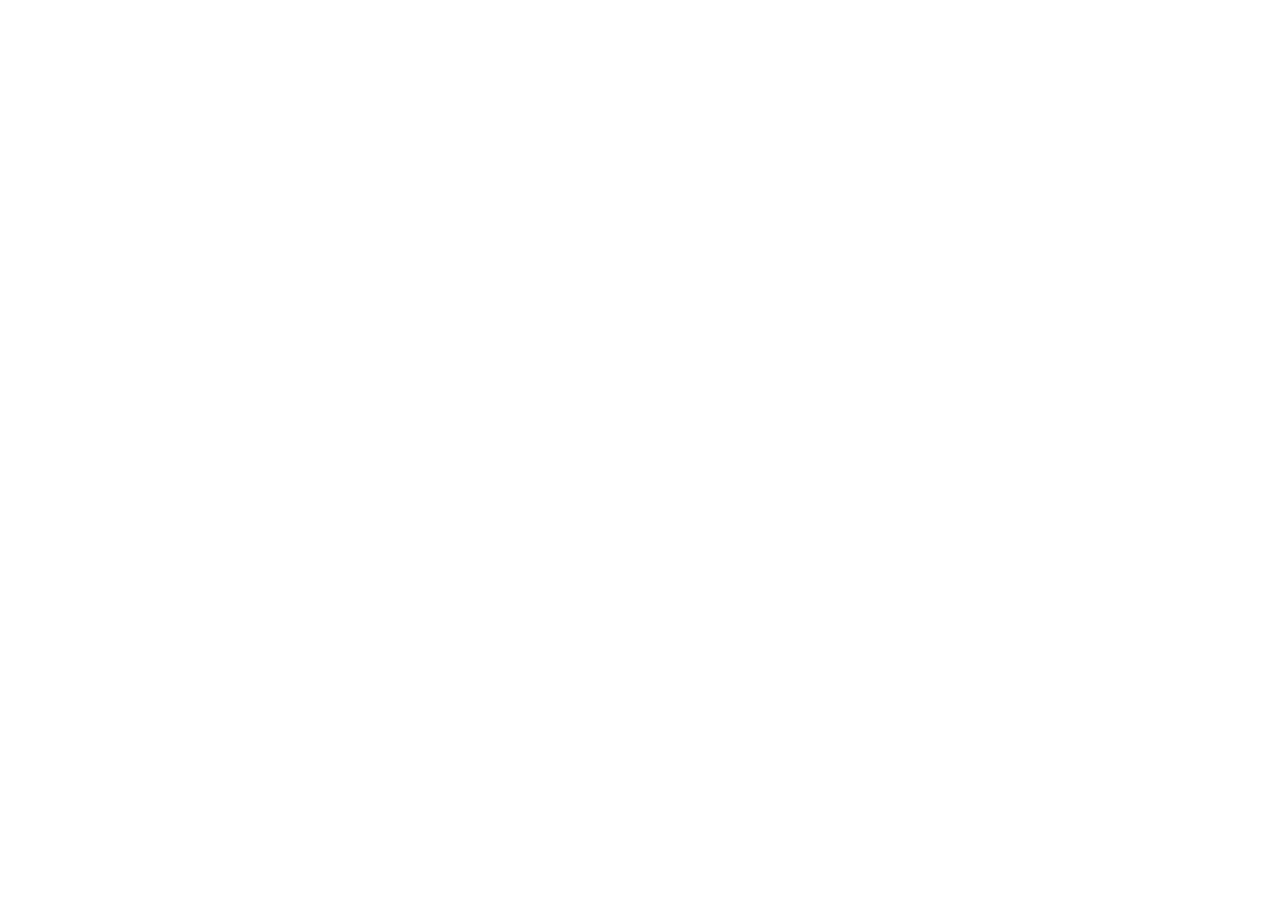
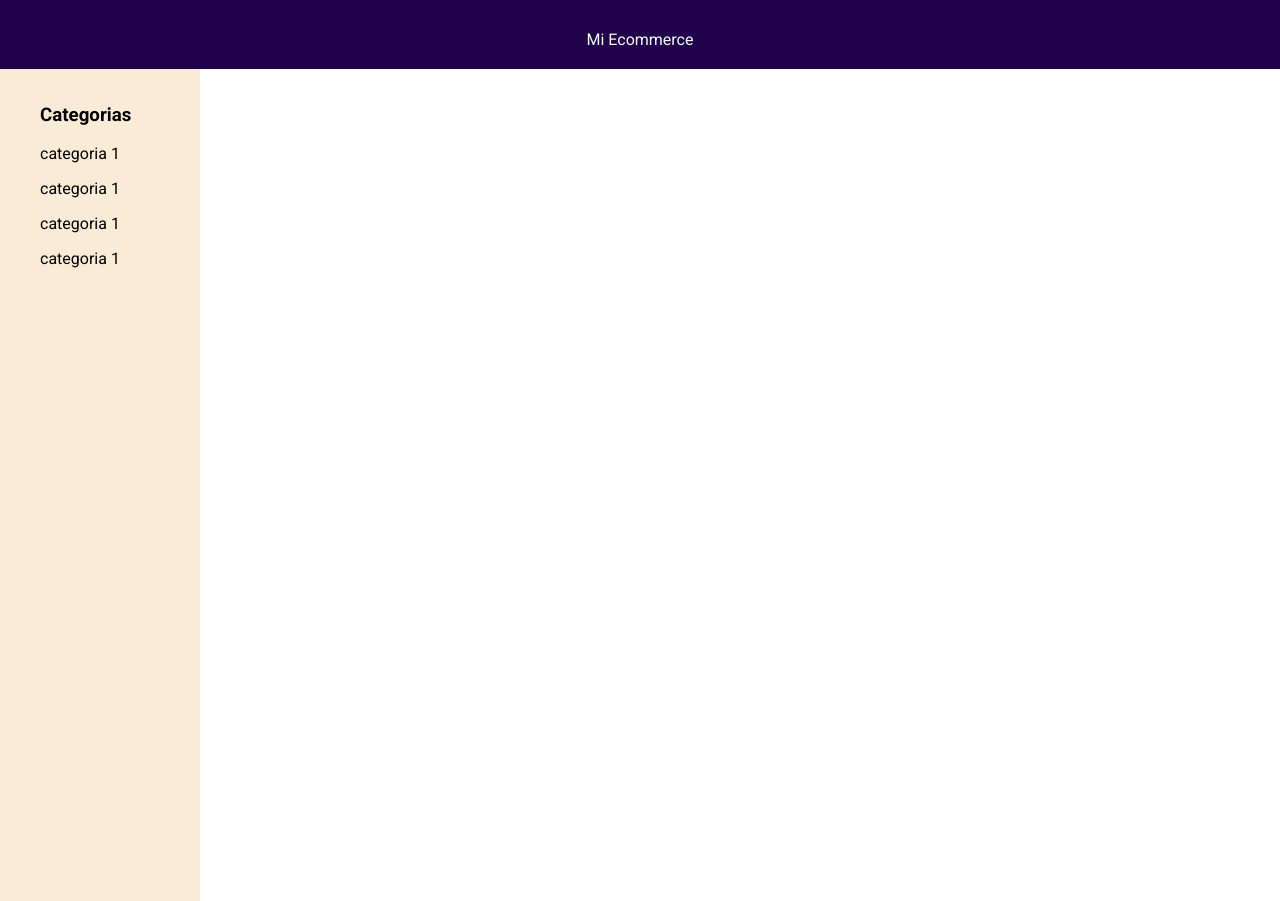
Before and after one commit to AraOsorio/CSS-Grid, a plain HTML site: page index.html in a window 1280 px wide. Before the commit the page ends 800 px from the top, so only its background shows below. Drawn offline with Linux system fonts and the light colour scheme.

Commit message:
aplicacion de menu lateral

```diff
--- a/assets/css/style.css
+++ b/assets/css/style.css
@@ -0,0 +1,34 @@
+
+header{
+    display:flex;
+    justify-content: center;
+    margin: 0;
+    padding-top: 30px;
+    padding-bottom: 20px;
+    background-color: rgb(34, 1, 75);
+    color: azure;
+    font-family: roboto;
+}
+
+body{
+    margin:0;
+}
+
+menu{
+    padding-left: 0;
+    height: 100vh;
+}
+
+.menu-container{
+   display: flex;
+   flex-direction: row;
+   width: 200px;
+   margin:0;
+   padding-left: 0;
+   background-color: antiquewhite;
+   font-family: roboto;
+}
+
+.item-menu{
+    text-decoration: none;
+}
--- a/index.html
+++ b/index.html
@@ -4,8 +4,44 @@
     <meta charset="UTF-8">
     <meta name="viewport" content="width=device-width, initial-scale=1.0">
     <title>Document</title>
+    <link rel="stylesheet" href="assets/css/style.css">
+    <link rel="preconnect" href="https://fonts.googleapis.com">
+<link rel="preconnect" href="https://fonts.gstatic.com" crossorigin>
+<link href="https://fonts.googleapis.com/css2?family=Roboto:ital,wght@0,100..900;1,100..900&display=swap" rel="stylesheet">
 </head>
 <body>
 
+    <header>
+        <hi> Mi Ecommerce </hi>
+    </header>
+
+    <div>
+
+    <div class="menu-container">
+      <menu>
+        <ul style="list-style-type: none">
+        <h3> Categorias</h3>
+         <li>
+            <p> categoria 1</p>
+         </li>
+         <li>
+             <p> categoria 1</p>
+         </li>
+         <li>
+             <p> categoria 1</p>
+         </li>
+         <li>
+             <p> categoria 1</p>
+         </li>
+        </ul>
+      </menu>
+    </div>
+
+    <div>
+    </div>
+
+
+    </div>
+
 </body>
 </html>
```
